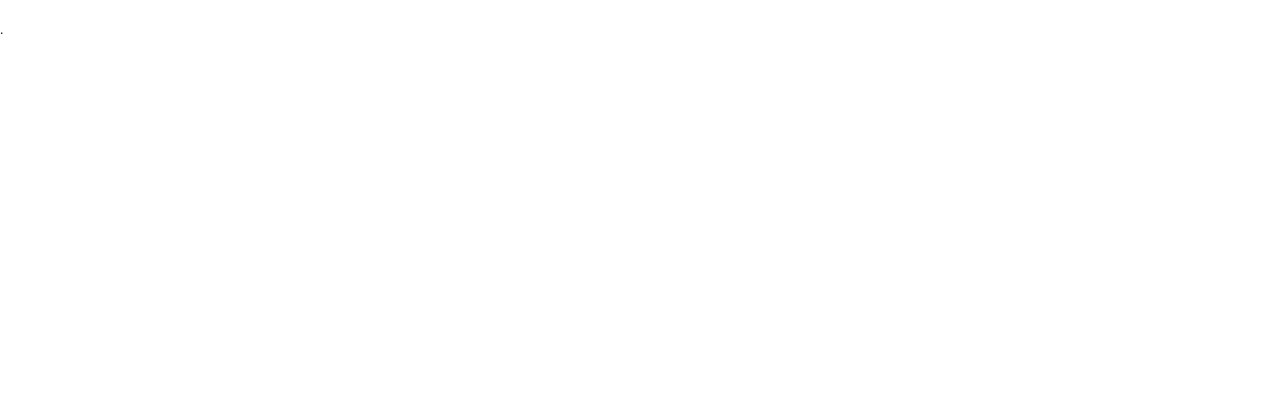
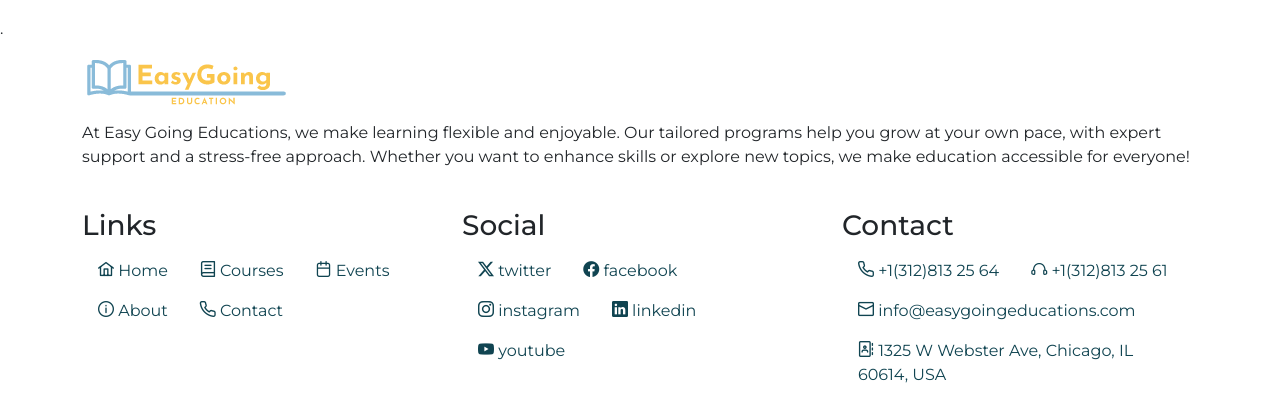
Before and after one commit to velikkom/easygoingeducations-frontend, a Next.js app: page / in a window 1280 px wide. Shown: the part 2005-2400 px from the top of the page. Before the commit the page ends 2062 px from the top, so only its background shows below. Built offline with nearby package versions, Linux system fonts and the light colour scheme.

Commit message:
2024-10-17

```diff
--- a/src/app/layout.js
+++ b/src/app/layout.js
@@ -1,3 +1,4 @@
+import { Footer } from "@/components/common/footer/footer";
 import { MainMenubar } from "@/components/common/header/main-menubar";
 import { Topbar } from "@/components/common/header/topbar";
 import { config } from "@/helpers/config";
@@ -18,7 +19,9 @@ export default function RootLayout({ children }) {
 			<body>
         <Topbar/>
         <MainMenubar/>
-        {children}</body>
+        {children}
+        <Footer/>
+        </body>
 		</html>
 	);
 }
--- /dev/null
+++ b/src/components/common/footer/footer.jsx
@@ -0,0 +1,34 @@
+import { config } from '@/helpers/config'
+import React from 'react'
+import { Col, Container, Row } from 'react-bootstrap'
+import { Logo } from '../header/logo'
+import { MainMenu } from '../header/main-menu'
+import { SocialMenu } from '../header/social-menu'
+import { ContactMenu } from '../header/contact-menu'
+
+export const Footer = () => {
+  return (
+    <footer>
+        <Container>
+            <Row className="g-4">
+                <Col xs={12}>
+                    <Logo theme="light" />
+                    <p className="mt-3">{config.project.description}</p>
+                </Col>
+                <Col xs={6}   xl={4}>
+                    <h3>Links</h3>
+                    <MainMenu/>
+                </Col>
+                <Col xs={6}  xl={4}>
+                    <h3>Social</h3>
+                    <SocialMenu/>
+                </Col>
+                <Col  xl={4}>
+                    <h3>Contact</h3>
+                    <ContactMenu/>
+                </Col>
+            </Row>
+        </Container>
+    </footer>
+  )
+}
--- /dev/null
+++ b/src/components/common/header/contact-menu.jsx
@@ -0,0 +1,18 @@
+"use client";
+import { config } from "@/helpers/config";
+import React from "react";
+import { Nav } from "react-bootstrap";
+
+const menuItems = Object.entries(config.contact.info);
+
+export const ContactMenu = (props) => {
+	return (
+		<Nav {...props}>
+			{menuItems.map((item) => (
+				<Nav.Link key={item[0]} href={item[1].link}>
+					<i className={item[1].icon}></i> {item[1].value}
+				</Nav.Link>
+			))}
+		</Nav>
+	);
+};
--- a/src/components/common/header/main-menu.jsx
+++ b/src/components/common/header/main-menu.jsx
@@ -1,3 +1,4 @@
+"use client"
 import React from "react";
 import { Nav } from "react-bootstrap";
 import menuItems from "@/helpers/data/main-menu.json";
--- /dev/null
+++ b/src/components/common/header/social-menu.jsx
@@ -0,0 +1,18 @@
+"use client";
+import { config } from "@/helpers/config";
+import React from "react";
+import { Nav } from "react-bootstrap";
+
+const menuItems = Object.entries(config.contact.socialMedia);
+
+export const SocialMenu = (props) => {
+	return (
+		<Nav {...props}>
+			{menuItems.map((item) => (
+				<Nav.Link key={item[0]} href={item[1].url}>
+					<i className={item[1].icon}></i> {item[0]}
+				</Nav.Link>
+			))}
+		</Nav>
+	);
+};
--- a/src/styles/_variables.scss
+++ b/src/styles/_variables.scss
@@ -7,7 +7,7 @@ $color1-op-50: rgba(250, 197, 76, 0.5);
 $color2-op-50: rgba(16, 68, 81, 0.5);
 $color1-op-30: rgba(250, 197, 76, 0.3);
 $color2-op-30: rgba(16, 68, 81, 0.3);
-$color1-op-10: rgba(250, 197, 76, 0.1);
+$color1-op-10: rgb(254, 247, 231);
 $color2-op-10: rgba(16, 68, 81, 0.1);
 
 $vendors: ("", "-webkit-", "-moz-", "-ms-", "-o-");
@@ -16,3 +16,4 @@ $vendors: ("", "-webkit-", "-moz-", "-ms-", "-o-");
 $font-family-sans-serif: var(--font-montserrat);
 $primary: $color2;
 $secondary: $color1;
+$body-tertiary-bg: $color1-op-10;
```
